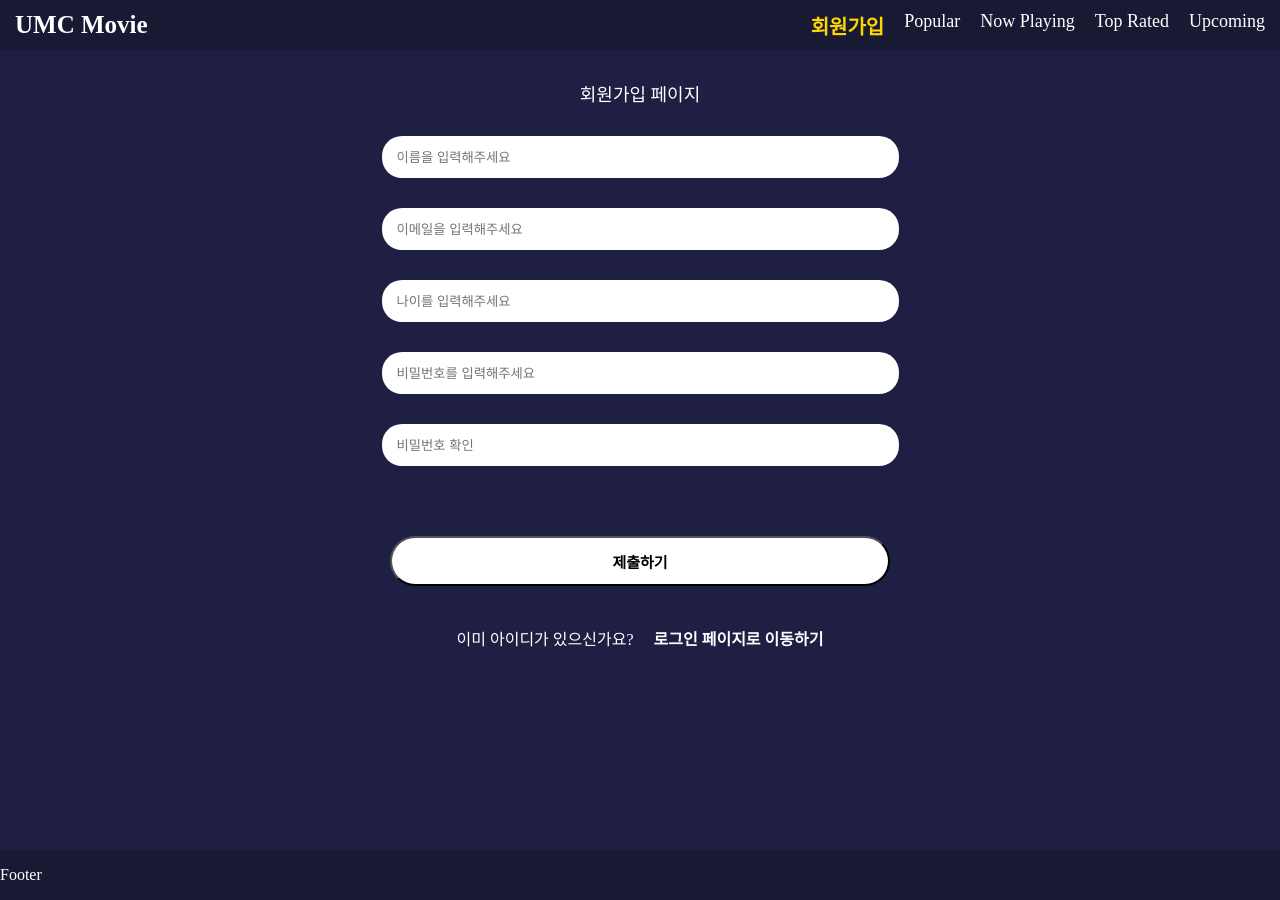
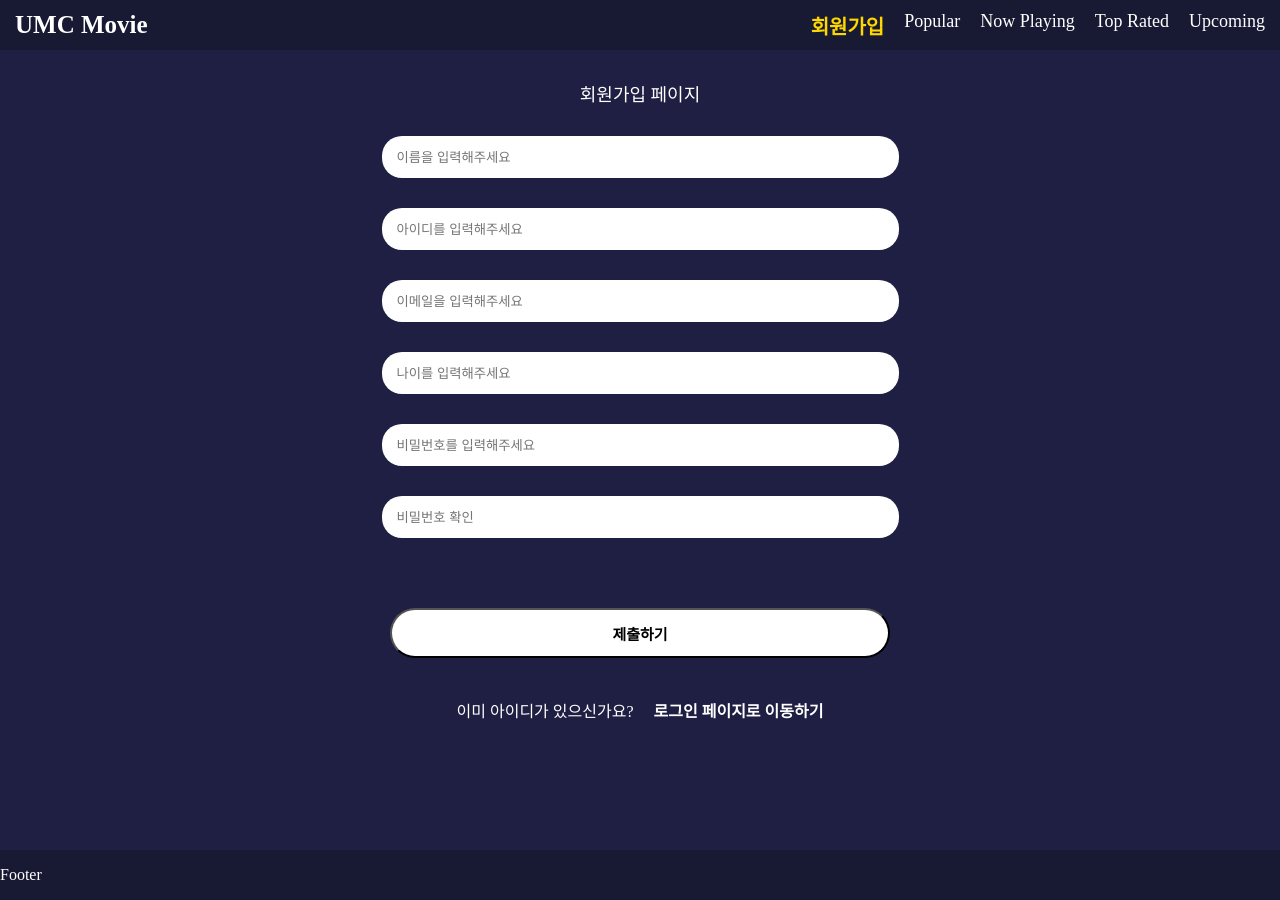
Before and after one commit to jisooooooooooo/UMC6, a React (Create React App) app in the folder chapter2-mission2/: page /signup in a window 1280 px wide. Built offline with nearby package versions, Linux system fonts and the light colour scheme.

Commit message:
회원가입 페이지 수정

```diff
--- a/chapter2-mission2/src/pages/Signup.js
+++ b/chapter2-mission2/src/pages/Signup.js
@@ -1,6 +1,6 @@
 import React, { useState } from "react";
 import styled from "styled-components";
-
+import { Link } from "react-router-dom";
 const Container = styled.div`
   height: 100vh;
   background-color: #1f1f43;
@@ -44,9 +44,10 @@ const Id = styled.div`
   color: white;
   margin-right: 20px;
 `;
-const Login = styled.div`
+const Login = styled(Link)`
   color: white;
   font-weight: bold;
+  text-decoration: none;
 `;
 const ErrorBox = styled.div`
   text-align: left;
@@ -59,6 +60,7 @@ const ErrorMessage = styled.div`
 `;
 const Signup = () => {
   const [name, setName] = useState("");
+  const [id, setId] = useState("");
   const [email, setEmail] = useState("");
   const [age, setAge] = useState("");
   const [password, setPassword] = useState("");
@@ -66,6 +68,7 @@ const Signup = () => {
   const [submitEnabled, setSubmitEnabled] = useState(false);
   const [errorMessages, setErrorMessages] = useState({
     name: "",
+    id: "",
     email: "",
     age: "",
     password: "",
@@ -76,6 +79,9 @@ const Signup = () => {
 
     if (!name.trim()) {
       errors.name = "이름을 입력해주세요!";
+    }
+    if (!id.trim()) {
+      errors.id = "아이디를 입력해주세요!";
     }
 
     if (!email.trim() || !email.includes("@")) {
@@ -144,6 +150,15 @@ const Signup = () => {
           <ErrorMessage>{errorMessages.name}</ErrorMessage>
         </ErrorBox>
         <Input
+          type="text"
+          placeholder="아이디를 입력해주세요"
+          value={id}
+          onChange={(e) => handleInputChange(setId, e.target.value)}
+        />
+        <ErrorBox>
+          <ErrorMessage>{errorMessages.id}</ErrorMessage>
+        </ErrorBox>
+        <Input
           type="email"
           placeholder="이메일을 입력해주세요"
           value={email}
```
